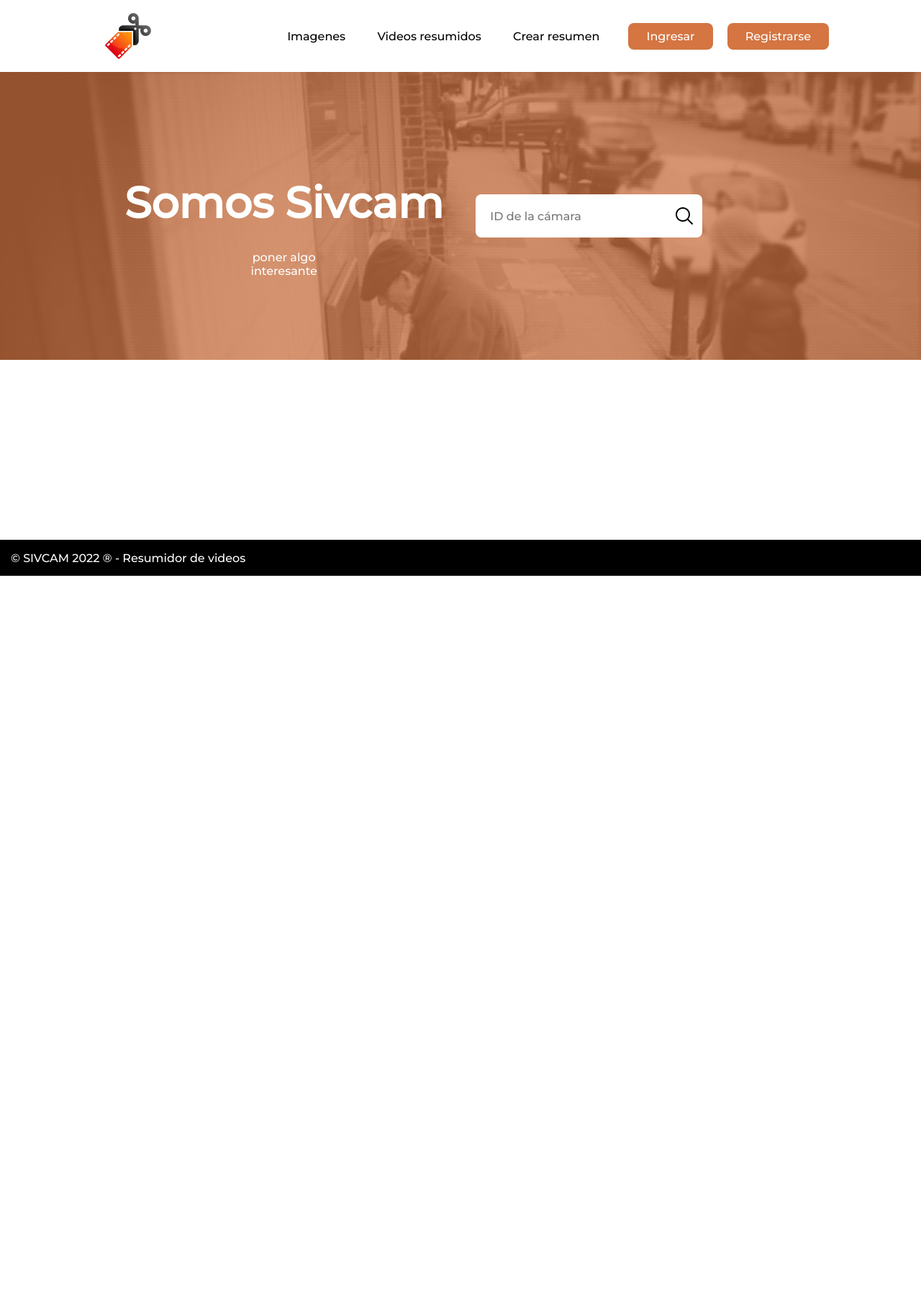
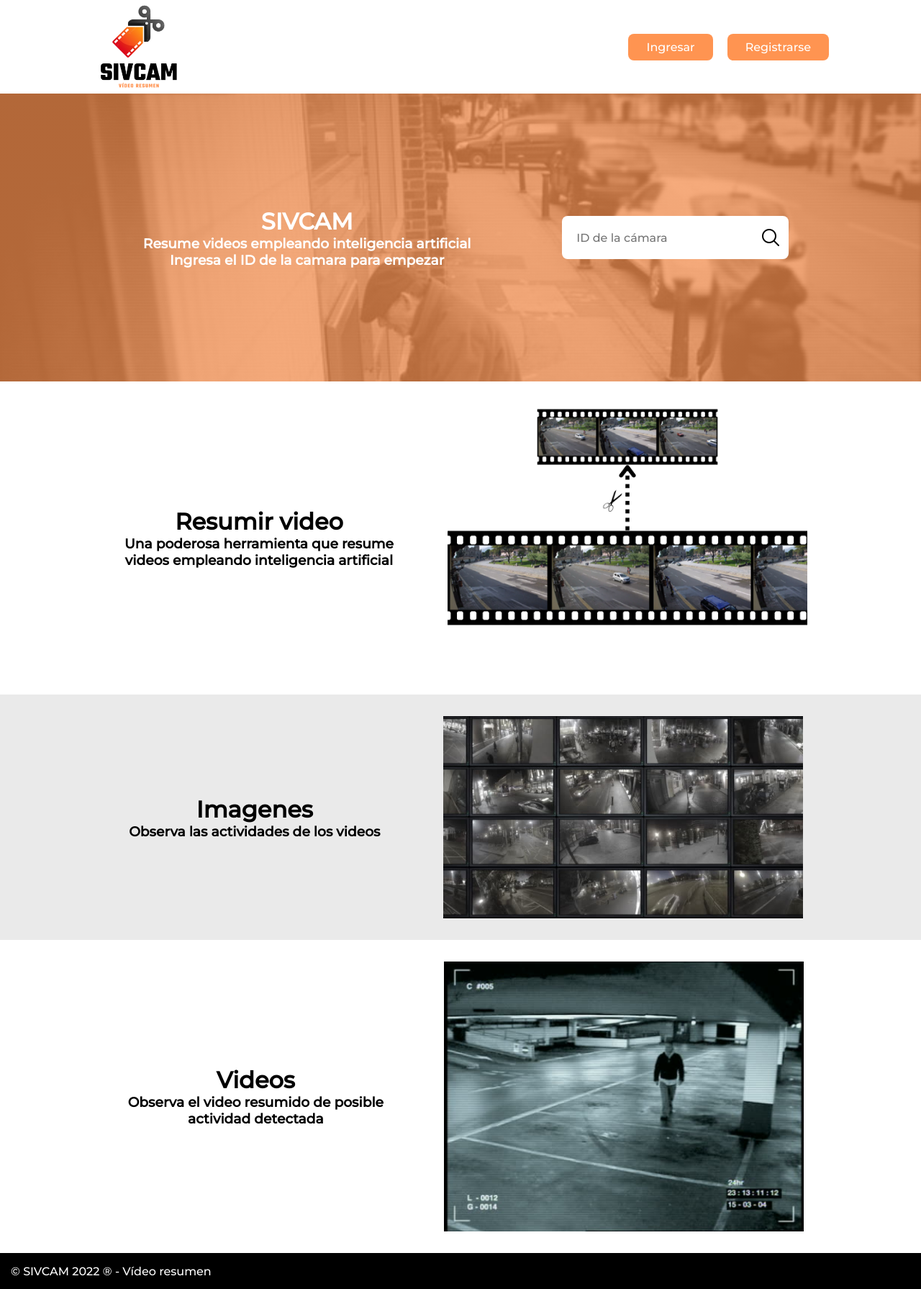
Before and after one commit to yerson001/SivCam2.0, a Flask app: template templates/sivcam.html in a window 1280 px wide. Shown: the whole page at 72% size. Before the commit the page ends 800 px from the top, so only its background shows below. Run offline with Flask 2, Linux system fonts and the light colour scheme; the template is opened without the code that fills it, so the values that code supplies are empty; parts of the project's set-up code (start-up, migrations or seed data) failed here and were passed over.

Commit message:
detalles descripcion y modificacion navbar

```diff
--- a/templates/sivcam.html
+++ b/templates/sivcam.html
@@ -7,28 +7,25 @@
         background-color: #fff;
         font-family: "Montserrat", sans-serif;
     }
-
-
     li,a,button {
         font-weight: 500;
         font-size: 16px;
         color: black;
         text-decoration: none;
     }
-
     header {
         display: flex;
         justify-content: flex-end;
         align-items: center;
-        padding: 0px 10%;
+        padding: 0 10%;
         flex-wrap: wrap;
         flex-direction:row;
     }
     .logo {
         height: auto;
         width: auto;
-        max-width: 100px;
-        max-height: 100px;
+        max-width: 130px;
+        max-height: 130px;
         cursor: pointer;
         margin-right: auto;
     }
@@ -44,7 +41,7 @@
     }
     button{
         padding: 9px 25px;
-        background-color: #d47542;
+        background-color: #ff9451;
         color: #fff;
         border: none;
         border-radius: 8px;
@@ -54,14 +51,16 @@
     }
     .camera-container{
         /*background-color: #d47542;*/
-        background-image: linear-gradient(rgba(212, 117, 66,0.7),rgba(212, 117, 66,0.7)), url(images/CCTV.jpg);
+        background-image: linear-gradient(rgba(255, 148, 81,0.7),rgba(255, 148, 81,0.7)), url(images/CCTV.jpg);
         display: flex;
-        justify-content: flex-start;
+        justify-content: space-around;
         align-items: center;
         padding: 30px 10%;
         min-height: 400px;
         background-repeat: no-repeat;
         background-size: cover;
+        flex-wrap: wrap;
+        color: #fff;
     }
     .camera-header{
         background: transparent;
@@ -70,20 +69,13 @@
         align-items: center;
         text-align: center;
         padding: 15px;
-    }
-    .camera-title{
-        background: transparent;
-        margin: 30px;
-        font-weight: 900;
-        font-size: 60px;
-        color: #fff;
-    }
-    .camera-subtitle{
-        color: #fff;
-        background: transparent;
-        font-size: 16px;
+        color: inherit;
     }
 
+    .camera-header ~ strong, h3, h2, h1{
+        background: transparent;
+        font-weight: 900;
+    }
     .camera-container-input{
         display: flex;
         align-items: center;
@@ -113,20 +105,37 @@
 
     }
     .description-container{
+        background-color: #fff;
+    }
+    .images-container, .videos-resumidos-container, .crear-resumen-container{
         display: flex;
-        background-color: #fff;
-        justify-content: center;
+        background: transparent;
+        align-items: center;
+        justify-content: space-around;
         padding: 30px 10%;
-
+        margin: 0 auto;
+        flex-wrap: wrap;
+        text-align: center;
+    }
+    .images-container{
+        background-color: #eaeaea;
+    }
+    .description-text{
+        background: transparent;
+        padding: 15px;
+    }
+    .description-image{
+        width: 500px;
     }
     footer{
         display: flex;
         align-items: center;
         background-color: black;
         min-height: 50px;
-        position:fixed;
+        position:relative;
         bottom:0;
         width:100%;
+        padding: auto;
     }
     .footer-text{
         color: #fff;
@@ -140,8 +149,8 @@
     <title>RESUMEN</title>
 
     <header>
-        <img class="logo" src="images/sivcam-logo.png" alt="logo">
-
+        <img class="logo" src="images/SIVCAMlogo.png" alt="logo">
+        <!--
         <nav>
             <ul class="navbar-links">
                 <li><a href="#">Imagenes</a></li>
@@ -149,19 +158,19 @@
                 <li><a href="#">Crear resumen</a></li>
             </ul>
         </nav>
-
+        -->
         <a class="sign-in" href="#"><button>Ingresar</button></a>
         <a class="sign-up" href="#"><button>Registrarse</button></a>
     </header>
     <div class="camera-container">
         <div class="camera-header">
-            <div class="camera-title">
-                Somos Sivcam
-            </div>
-            <div class="camera-subtitle">
-                poner algo <br>
-                interesante
-            </div>
+            <h1>
+                SIVCAM
+            </h1>
+            <h3>
+                Resume videos empleando inteligencia artificial <br>
+                Ingresa el ID de la camara para empezar
+            </h3>
         </div>
         <div class="camera-container-input">
             <input class="camera-input" type="text" placeholder="ID de la cámara">
@@ -169,11 +178,39 @@
         </div>
     </div>
     <div class="description-container">
-
+        <div class="crear-resumen-container">
+            <div class="description-text">
+                <h1>Resumir video</h1>
+                <h3>
+                    Una poderosa herramienta que resume<br>
+                    videos empleando inteligencia artificial
+                </h3>
+            </div>
+            <img class="description-image" src="images/CCTVResumen.png">
+        </div>
+        <div class="images-container">
+            <div class="description-text">
+                <h1>Imagenes</h1>
+                <h3>
+                    Observa las actividades de los videos
+                </h3>
+            </div>
+            <img class="description-image" src="images/CCTVFootage.jpg">
+        </div>
+        <div class="videos-resumidos-container">
+            <div class="description-text">
+                <h1>Videos</h1>
+                <h3>
+                    Observa el video resumido de posible <br>
+                    actividad detectada
+                </h3>
+            </div>
+            <img class="description-image" src="images/CCTVVideosResumidos.jpg">
+        </div>
     </div>
     <footer>
         <div class="footer-text">
-            © SIVCAM 2022 ® - Resumidor de videos
+            © SIVCAM 2022 ® - Vídeo resumen
         </div>
     </footer>
 </body>
```
Also changed, not shown: templates/images/CCTVFootage.jpg (added), templates/images/CCTVResumen.png (added), templates/images/CCTVVideosResumidos.jpg (added), templates/images/SIVCAMlogo.png (added).
